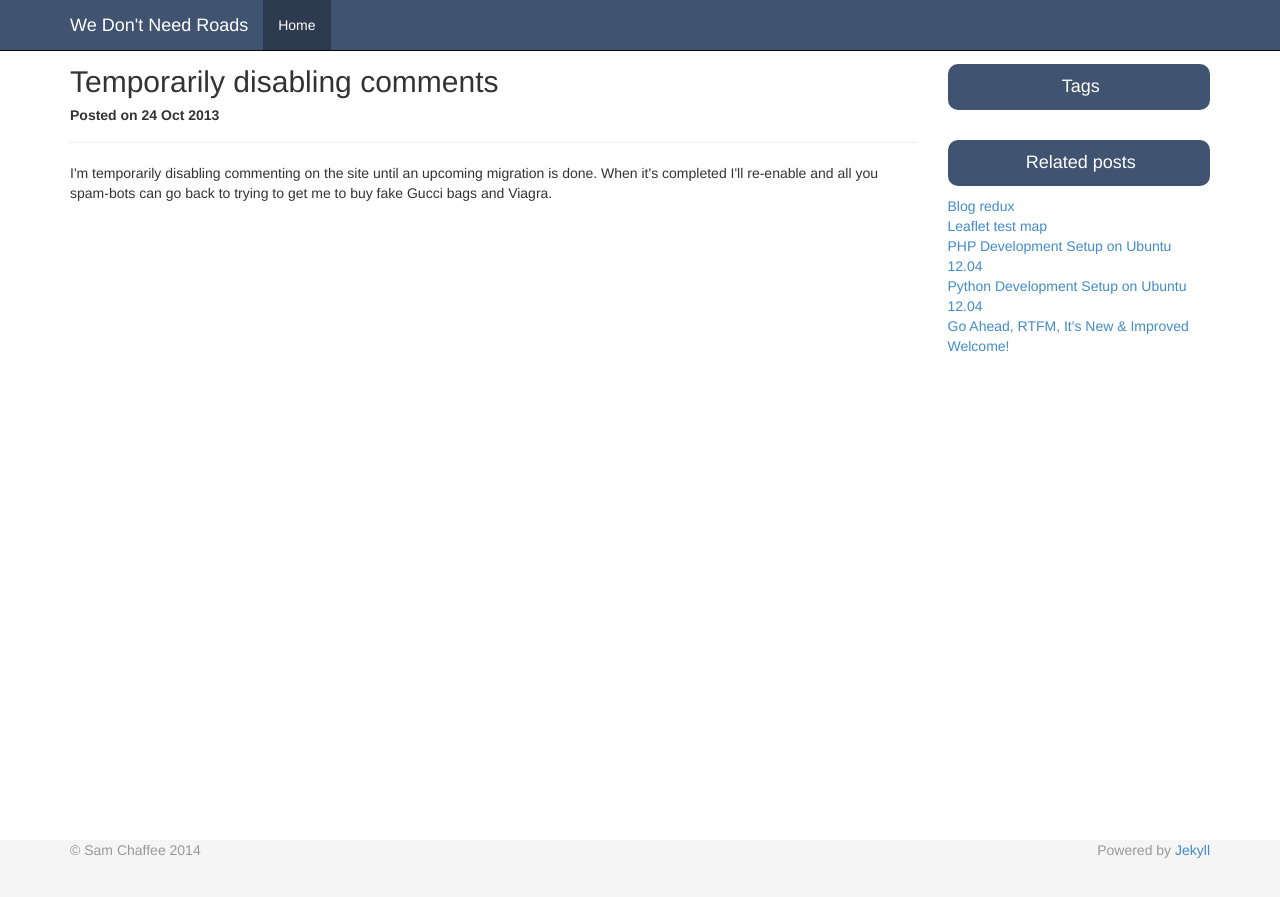
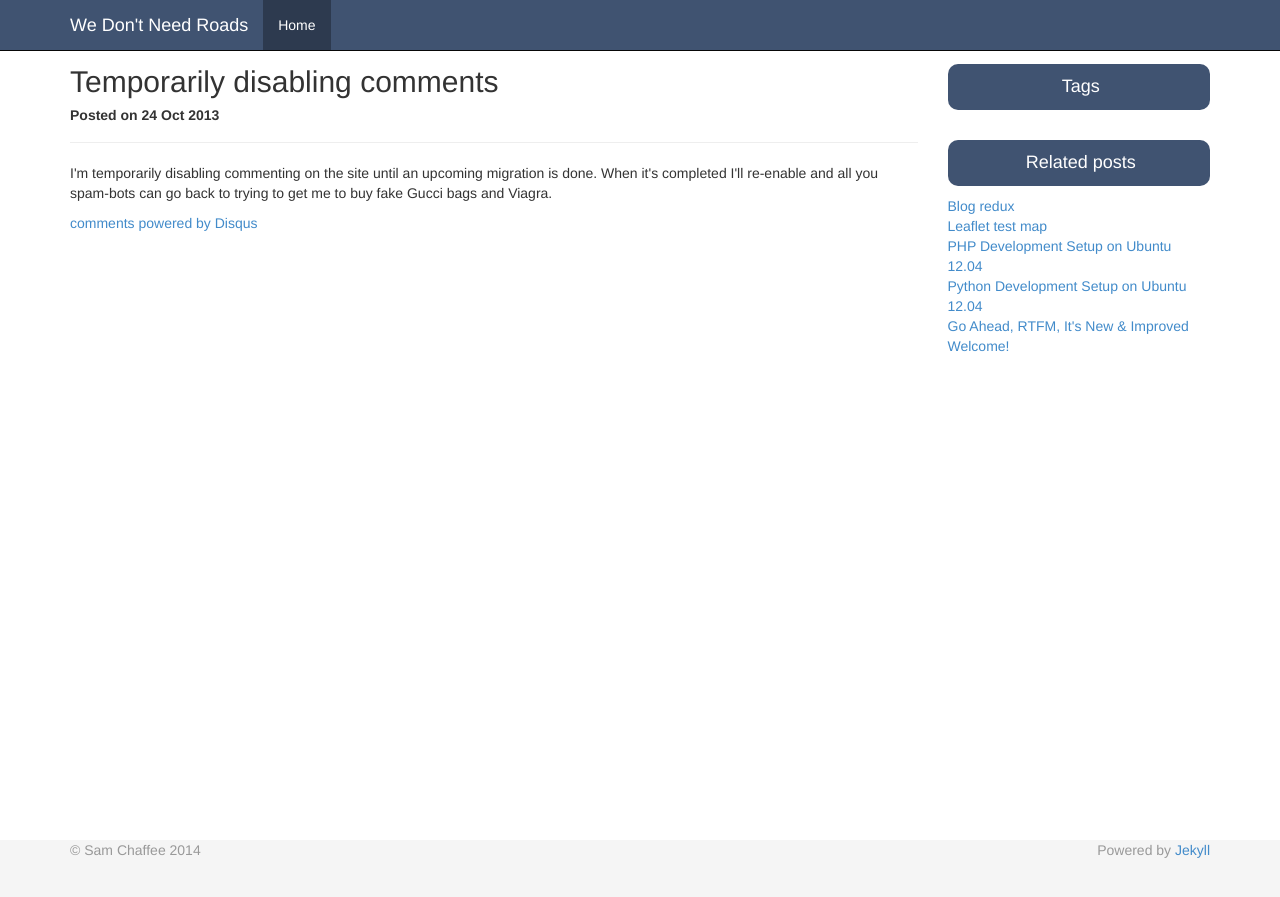
Before and after one commit to samchaffee/samchaffee.github.io, a Jekyll site: the page built from _posts/2013-10-24-temporarily-disabling-comments.md, in a window 1280 px wide. Shown: the top 897 px of the page. Built offline with Jekyll 4.4.1, drawn with Linux system fonts in a browser that asks for light colours; comment, search, counter and statistics services are not loaded; some of the changed lines change nothing that is shown.

Commit message:
Adding disqus commenting

```diff
--- a/_layouts/post.html
+++ b/_layouts/post.html
@@ -9,6 +9,22 @@
 	<h5 class="post-date">Posted on {{ page.date | date_to_string }}</h5>
 	</div>
 	{{content}}
+    <div id="disqus_thread"></div>
+    <script type="text/javascript">
+        /* * * CONFIGURATION VARIABLES: EDIT BEFORE PASTING INTO YOUR WEBPAGE * * */
+        var disqus_shortname = 'samchaffee'; // required: replace example with your forum shortname
+        var disqus_identifier = "{{ page.url | split:'/' | join:'-' | remove_first:'-' }}";
+        var disqus_title = "{{ page.title }} | {{ page.subtitle }}";
+
+        /* * * DON'T EDIT BELOW THIS LINE * * */
+        (function() {
+            var dsq = document.createElement('script'); dsq.type = 'text/javascript'; dsq.async = true;
+            dsq.src = '//' + disqus_shortname + '.disqus.com/embed.js';
+            (document.getElementsByTagName('head')[0] || document.getElementsByTagName('body')[0]).appendChild(dsq);
+        })();
+    </script>
+    <noscript>Please enable JavaScript to view the <a href="http://disqus.com/?ref_noscript">comments powered by Disqus.</a></noscript>
+    <a href="http://disqus.com" class="dsq-brlink">comments powered by <span class="logo-disqus">Disqus</span></a>
 </div>
 <div id="sidebar" class="col-xs-12 col-md-3">
 	{% include postside.html %}
```
Also changed, not shown: 7 other files.
